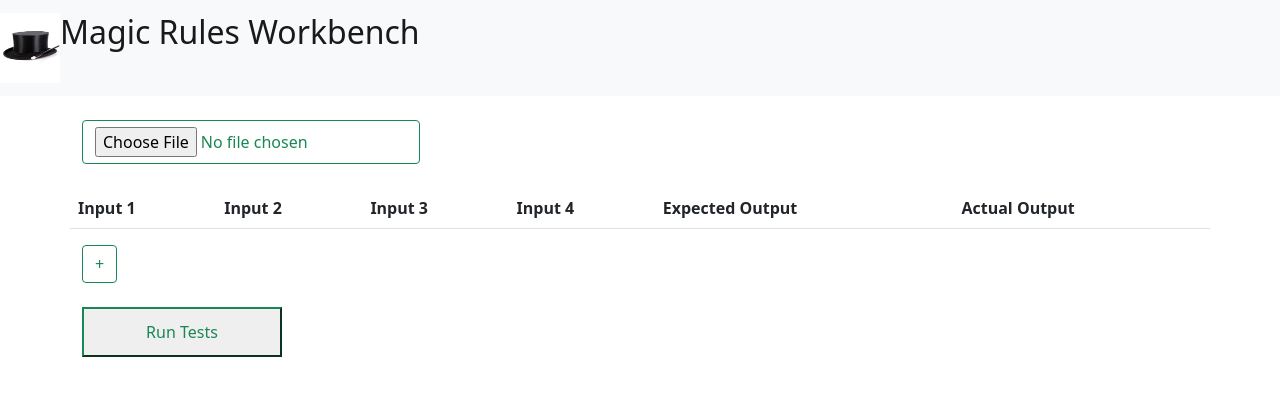
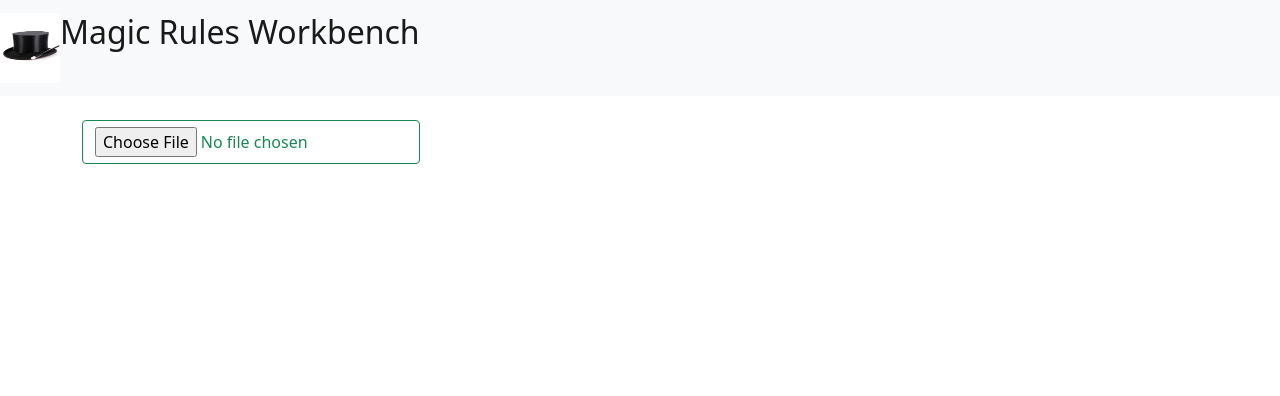
Before and after one commit to bas001/innolab-low-code-etl, a React (Create React App) app in the folder magic-rule-workbench/: page / in a window 1280 px wide. Shown: the top 396 px of the page. Built offline with nearby package versions, Linux system fonts and the light colour scheme.

Commit message:
read multiple functions

```diff
--- a/magic-rule-workbench/src/App.js
+++ b/magic-rule-workbench/src/App.js
@@ -1,16 +1,21 @@
-import AddDeleteTableRows from "./components/AddDeleteTableRows";
+import logo from './hat.png';
+import TestEditor from "./components/TestEditor";
 import {useState} from "react";
-import logo from './hat.png';
 
 
 function App() {
 
-    const [selectedFile, setSelectedFile] = useState();
-    const [isFileSelected, setIsSelected] = useState(false);
+    const [functions, setFunctions] = useState([]);
 
-    const changeHandler = (event) => {
-        setSelectedFile(event.target.files[0]);
-        setIsSelected(true);
+    const changeHandler = async (event) => {
+        const content = await event.target.files[0].text();
+
+        var a = content.split('// magic-rule ¯\\_(ツ)_/¯')
+        var funcs = a.map(x => {
+            return {name: x.substring(0, x.indexOf('=')).replaceAll("const", "").trim(), funcAsString: x.replaceAll("\\n", "")}
+        })
+
+        setFunctions(funcs)
     };
 
     return (
@@ -18,16 +23,16 @@ function App() {
             <nav className="navbar navbar-light bg-light">
                 <a className="navbar-brand" href="#">
                     <img src={logo} width="60" height="70" className="d-inline-block align-top" alt="">
-                        </img>
+                    </img>
                     <h2 className="d-inline-block">Magic Rules Workbench</h2>
                 </a>
             </nav>
             <br/>
             <div className="container">
-                <input className="btn btn-outline-success"  type="file" name="file" onChange={changeHandler}/>
+                <input className="btn btn-outline-success" type="file" name="file" onChange={changeHandler}/>
             </div>
             <br/>
-            <AddDeleteTableRows code={selectedFile}/>
+            <TestEditor functions={functions}/>
         </div>
     );
 }
--- a/magic-rule-workbench/src/components/AddDeleteTableRows.js
+++ b/magic-rule-workbench/src/components/AddDeleteTableRows.js
@@ -1,9 +1,8 @@
 import TableRows from "./TableRows"
 import {useState} from "react";
-import Runner from "./Runner";
+import TestRunner from "./TestRunner";
 
 function AddDeleteTableRows(props) {
-
 
     const [rowsData, setRowsData] = useState([]);
 
@@ -43,6 +42,7 @@ function AddDeleteTableRows(props) {
 
     return (
         <div className="container">
+            <h3>{props.name} Testsuite</h3>
             <div className="row">
 
                 <table className="table">
@@ -68,7 +68,7 @@ function AddDeleteTableRows(props) {
             <div className="col-sm-4">
                 <button className="btn btn-outline-success" onClick={addTableRows}>+</button>
             </div>
-            <Runner code={props.code} tests={rowsData} setTestResult={setTestResult}/>
+            <TestRunner funcAsString={props.funcAsString} tests={rowsData} name={props.name} setTestResult={setTestResult}/>
         </div>
     )
 
--- /dev/null
+++ b/magic-rule-workbench/src/components/TestEditor.js
@@ -0,0 +1,17 @@
+import AddDeleteTableRows from "./AddDeleteTableRows";
+
+function TestRunner({functions}) {
+
+    return functions.map(fun => {
+        return (
+            <div>
+                <AddDeleteTableRows funcAsString={fun.funcAsString} name={fun.name}/>
+                <br/>
+                <br/>
+            </div>
+        )
+    });
+
+}
+
+export default TestRunner;
--- a/magic-rule-workbench/src/components/Runner.js
+++ b/magic-rule-workbench/src/components/TestRunner.js
@@ -2,7 +2,7 @@ import React from 'react';
 import _ from 'lodash';
 
 
-function Runner(props) {
+function TestRunner(props) {
 
     function parse(input) {
         let number = parseInt(input);
@@ -29,11 +29,10 @@ function Runner(props) {
         }
     }
 
-    async function loadScript(file, test) {
-        var exec = await file.text();
-        let func = new Function("in1", "in2", "in3", "in4", exec + "return " + file.name.replace(".js", "") + "(in1, in2, in3, in4)");
+    function testFunction(funcAsString, test, name) {
+        let callableFunc = new Function("in1", "in2", "in3", "in4", funcAsString + "return " + name + "(in1, in2, in3, in4)");
         try {
-            let out = func.apply(null, [parse(test.input1), parse(test.input2), parse(test.input3), parse(test.input4)]);
+            let out = callableFunc.apply(null, [parse(test.input1), parse(test.input2), parse(test.input3), parse(test.input4)]);
             if (_.isEqual(out, parse(test.expectedOutput))) {
                 return {status: 'green', actualOutput: stringify(out)}
             } else {
@@ -46,10 +45,9 @@ function Runner(props) {
     }
 
     function run() {
-
-        let changedTests = props.tests;
-        changedTests.forEach(async function (test, i) {
-            let result = await loadScript(props.code, test);
+        let tests = props.tests;
+        tests.forEach(async function (test, i) {
+            let result = await testFunction(props.funcAsString, test, props.name);
             props.setTestResult(i, result)
         })
     }
@@ -64,4 +62,4 @@ function Runner(props) {
     );
 }
 
-export default Runner;
+export default TestRunner;
```
